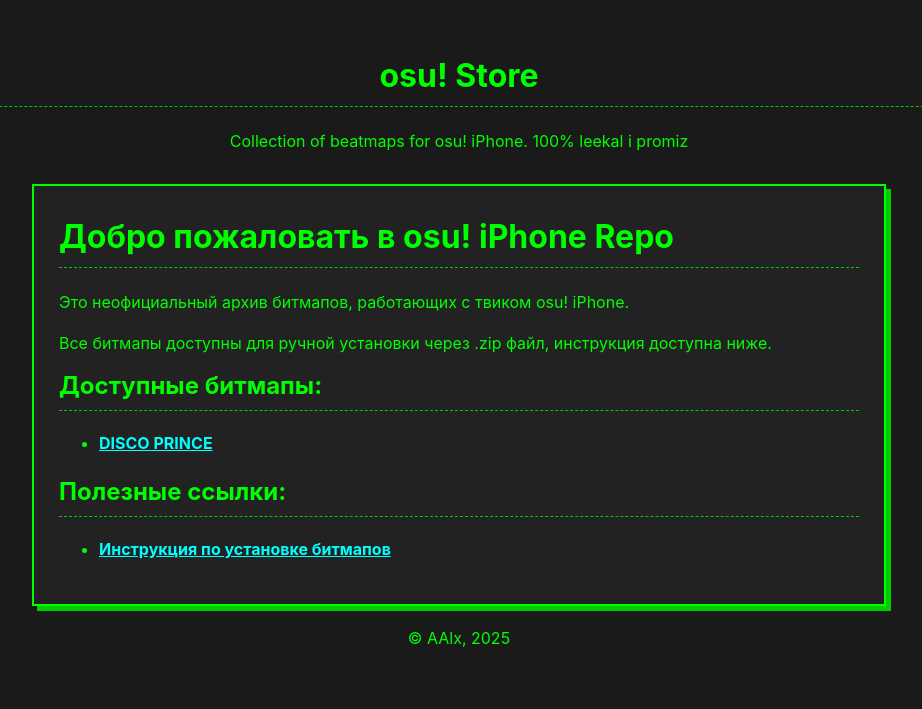
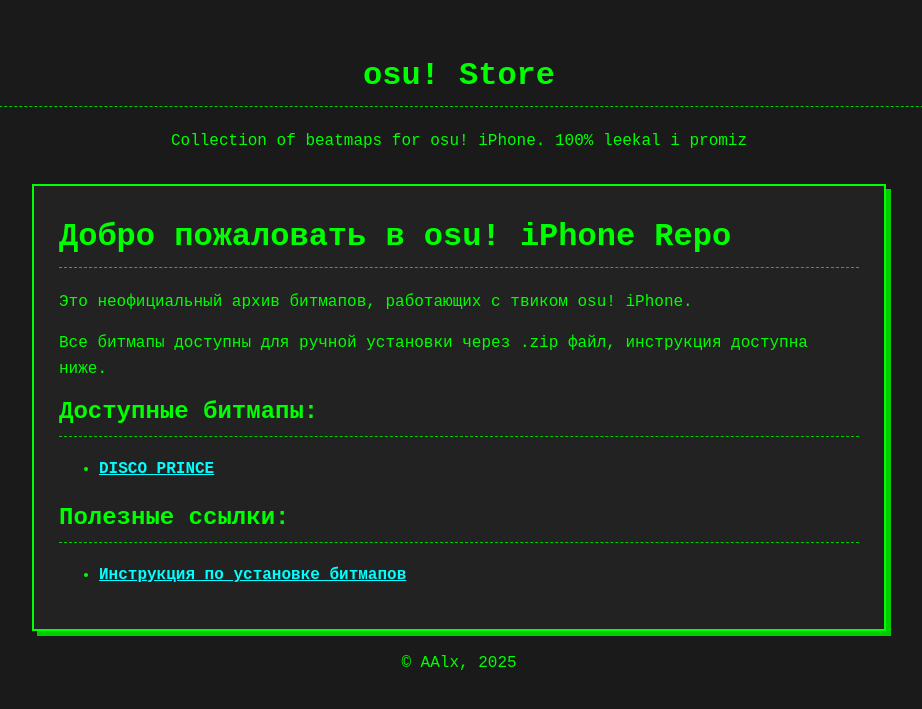
Before and after one commit to AAlx0451/osu-ios-store-repo, a Jekyll site: the page built from index.md, in a window 1280 px wide. Shown: the top 709 px of the page, without its empty margins (181-1103 px from the left). Built offline with Jekyll 4.4.1, drawn with Linux system fonts in a browser that asks for light colours.

Commit message:
Update default.html

```diff
--- a/_layouts/default.html
+++ b/_layouts/default.html
@@ -6,9 +6,9 @@
     <meta name="viewport" content="width=device-width, initial-scale=1">
     <style>
         body {
-            font-family: -apple-system, BlinkMacSystemFont, "Segoe UI", Roboto, Oxygen, Ubuntu, Cantarell, "Open Sans", "Helvetica Neue", sans-serif; /* Панк-стиль: моноширинный */
+            font-family: 'Courier New', Courier, monospace;
             margin: 20px;
-            background-color: #1a1a1a; /* Темный фон */
+            background-color: #1a1a1a;
             color: #00ff00; /* Зеленый текст */
             line-height: 1.6;
             text-align: center;
```
